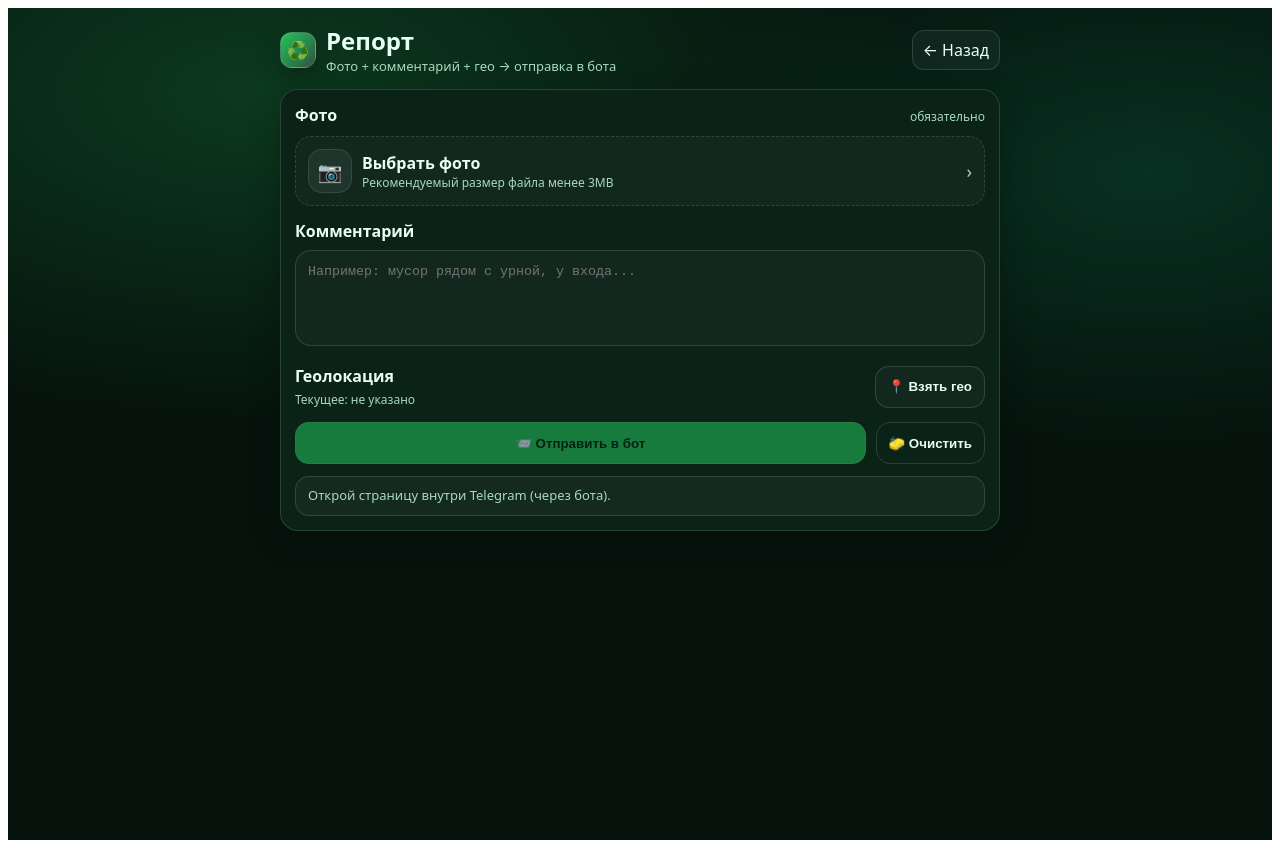
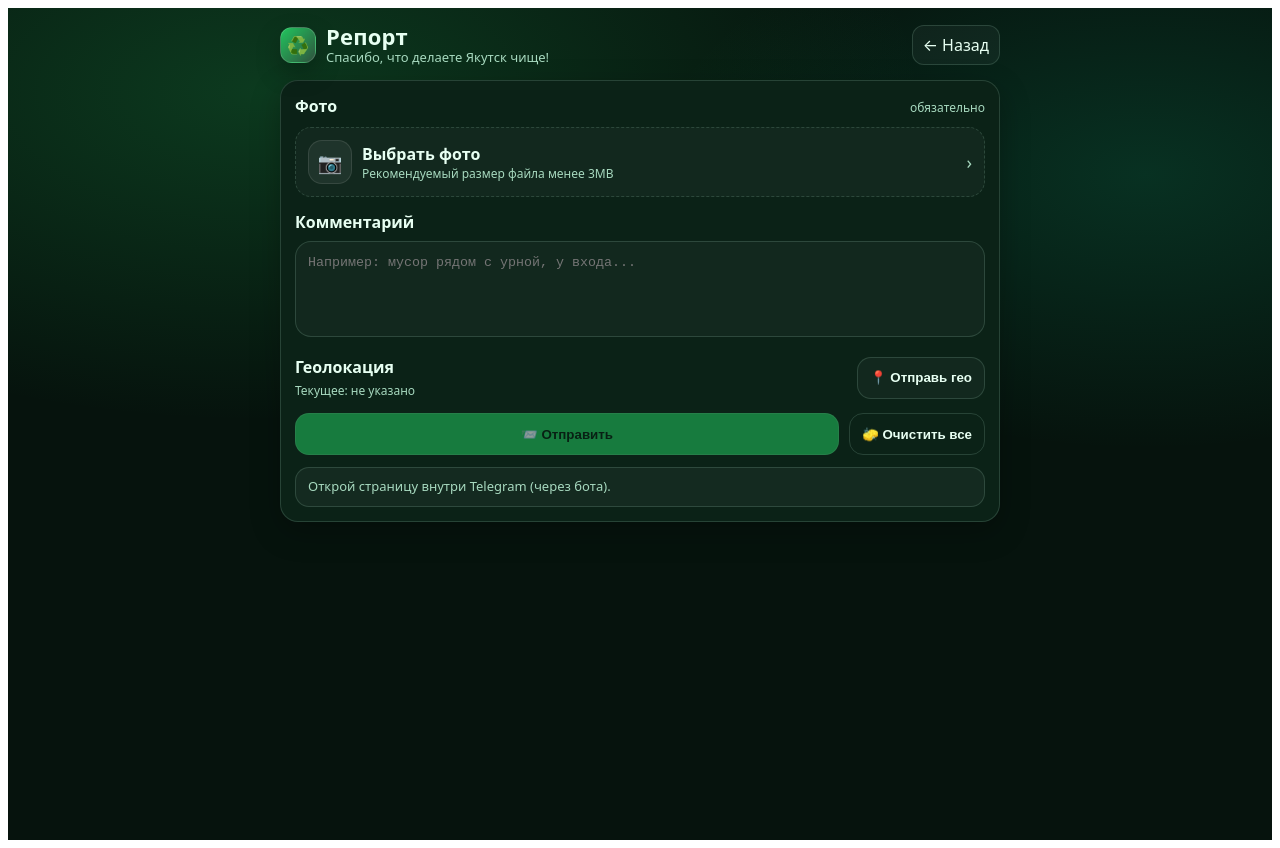
Before and after one commit to imsiw/smartwaste-webapp, a Next.js app: page /report in a window 1280 px wide. Built offline with nearby package versions, Linux system fonts and the light colour scheme.

Commit message:
Julia done

```diff
--- a/app/report/page.tsx
+++ b/app/report/page.tsx
@@ -168,8 +168,18 @@ export default function ReportPage() {
             <div style={{ display: "flex", alignItems: "center", gap: 10 }}>
               <Logo accent={colors.accent} />
               <div>
-                <h2 style={{ margin: 0 }}>Репорт</h2>
-                <div style={{ color: colors.hint, fontSize: 13 }}>Фото + комментарий + гео → отправка в бота</div>
+                <h2
+                  style={{
+                    margin: 0,
+                    fontSize: 22,
+                    fontWeight: 800,
+                    letterSpacing: 0.2,
+                    lineHeight: 1.1,
+                  }}
+                >
+                  Репорт
+                </h2>
+                <div style={{ color: colors.hint, fontSize: 13 }}>Спасибо, что делаете Якутск чище!</div>
               </div>
             </div>
 
@@ -260,7 +270,7 @@ export default function ReportPage() {
               </div>
 
               <button onClick={getGeo} style={outlineBtn(colors)}>
-                📍 Взять гео
+                📍 Отправь гео
               </button>
             </div>
 
@@ -272,7 +282,7 @@ export default function ReportPage() {
                 disabled={!canSend}
                 title={!canSend ? "Нужно открыть в Telegram и добавить фото" : "Отправить"}
               >
-                📨 Отправить в бот
+                📨 Отправить
               </button>
 
               <button
@@ -284,7 +294,7 @@ export default function ReportPage() {
                 }}
                 style={ghostBtn(colors)}
               >
-                🧽 Очистить
+                🧽 Очистить все
               </button>
             </div>
 
@@ -301,7 +311,7 @@ export default function ReportPage() {
                 lineHeight: 1.35,
               }}
             >
-              {status || "Добавь фото и нажми “Отправить в бот”."}
+              {status || "Добавьте фото и нажмите “Отправить”"}
             </div>
           </div>
 
@@ -417,6 +427,9 @@ function Logo({ accent }: { accent: string }) {
       style={{
         width: 34,
         height: 34,
+        minWidth: 34,
+        minHeight: 34,
+        flexShrink: 0,
         borderRadius: 12,
         background: `linear-gradient(135deg, ${accent}, rgba(255,255,255,0.15))`,
         display: "grid",
@@ -426,7 +439,7 @@ function Logo({ accent }: { accent: string }) {
       }}
       aria-hidden
     >
-      <span style={{ fontSize: 18 }}>♻️</span>
+      <span style={{ fontSize: 18, lineHeight: 1 }}>♻️</span>
     </div>
   );
 }
```
Also changed, not shown: app/page.tsx (+15 -2 lines).
